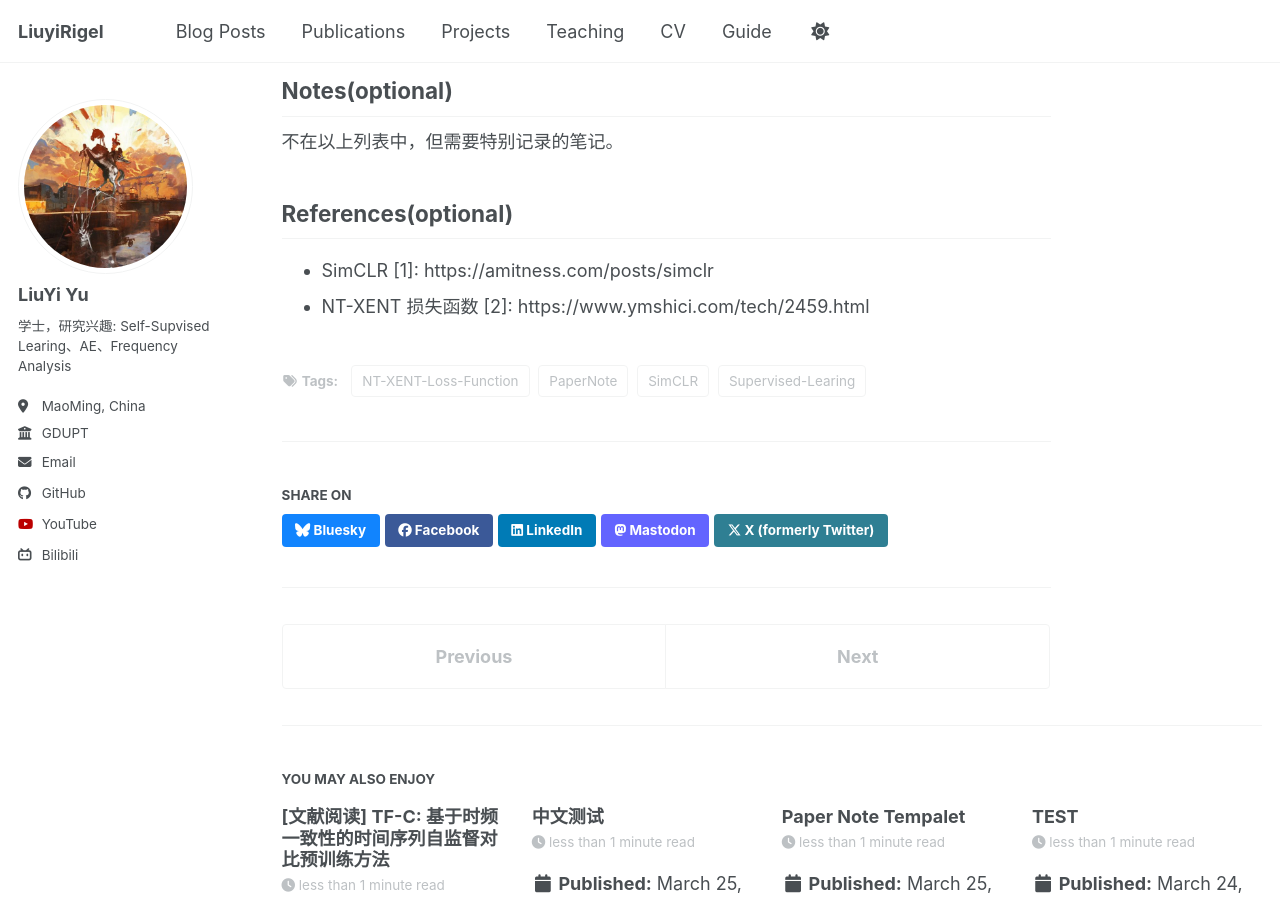
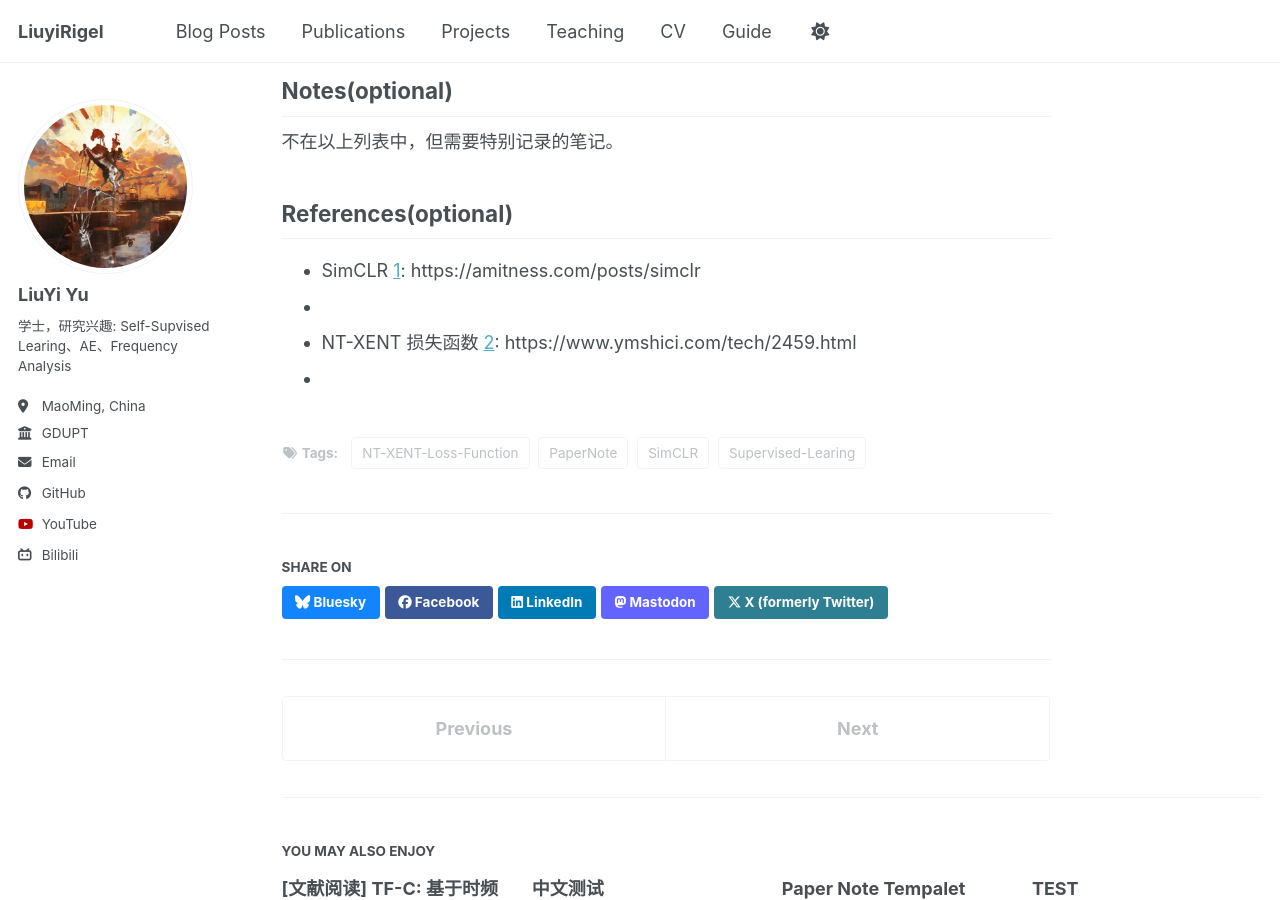
Before and after one commit to LiuyiRigel/LiuyiRigel.github.io, a Jekyll site: the page built from _posts/2026-03-25-paper-note-3.md, in a window 1280 px wide and 900 px high, scrolled down 1076 px. Built offline with Jekyll 4.4.1, drawn with Linux system fonts in a browser that asks for light colours; a script bundle is joined from its source files by our own code; library files that are not in the unit come from our copies; part of the change alters nothing that is shown.

```diff
--- a/_posts/2026-03-25-paper-note-3.md
+++ b/_posts/2026-03-25-paper-note-3.md
@@ -33,4 +33,6 @@ tags:
 
 ## References(optional)
 * SimCLR [1]: https://amitness.com/posts/simclr
+* [1]: https://amitness.com/posts/simclr
 * NT-XENT 损失函数 [2]: https://www.ymshici.com/tech/2459.html
+* [2]: https://www.ymshici.com/tech/2459.html
```
